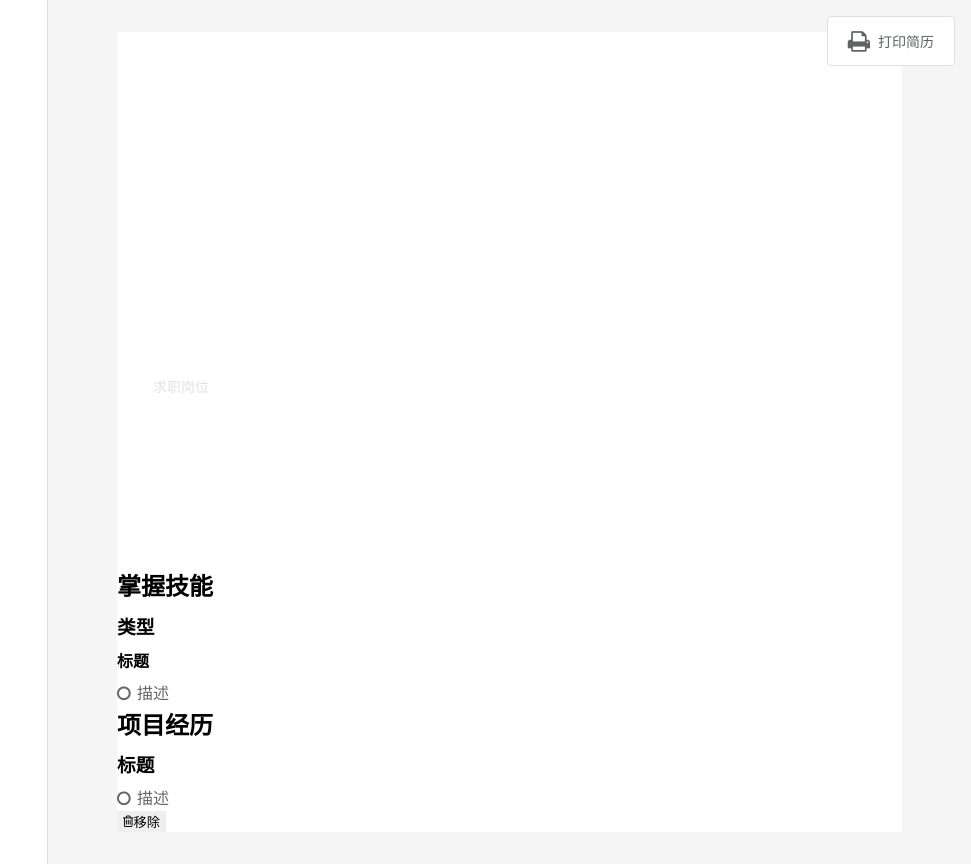
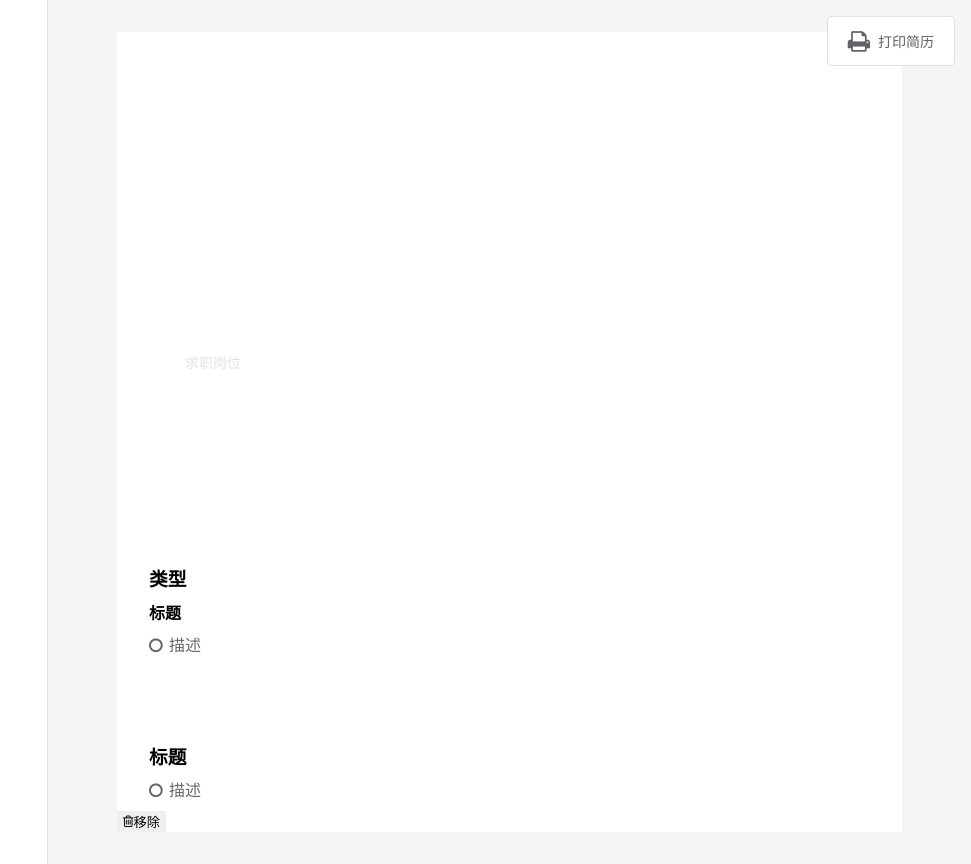
Before and after one commit to eddievandeer/resume, a Vue app: page / in a window 1280 px wide. Shown: the whole page, without its empty margins (309-1280 px from the left). Built offline with nearby package versions, Linux system fonts and the light colour scheme.

Commit message:
feat(theme): set the style of wrapper under the default theme

```diff
--- a/src/theme/default.scss
+++ b/src/theme/default.scss
@@ -1,12 +1,17 @@
+@import '../style/colors.scss';
+$colors: (cyan: $cyan, green: $green, purple: $purple, orange: $orange);
+
 .btn {
     border-radius: 4px;
     margin: 0;
     padding: 12px 20px;
     box-sizing: border-box;
     transition: .1s;
+    cursor: pointer;
     -moz-user-select: none;
     -webkit-user-select: none;
     -ms-user-select: none;
+    user-select: none;
 }
 
 .btn.normal {
@@ -25,3 +30,30 @@
         border-color: #3a8ee6;
     }
 }
+
+.generator-wrapper {
+
+    @each $color,
+    $hash in $colors {
+
+        .#{$color} .info-wrapper,
+        .#{$color} .title,
+        .color-button.#{$color} {
+            background-color: $hash;
+        }
+    }
+}
+
+.wrapper {
+    padding: 2rem 2rem 0 2rem;
+    color: #010101;
+
+    .title {
+        color: white;
+        padding-left: 1rem;
+    }
+
+    .list-item {
+        margin-bottom: .5rem;
+    }
+}
```
